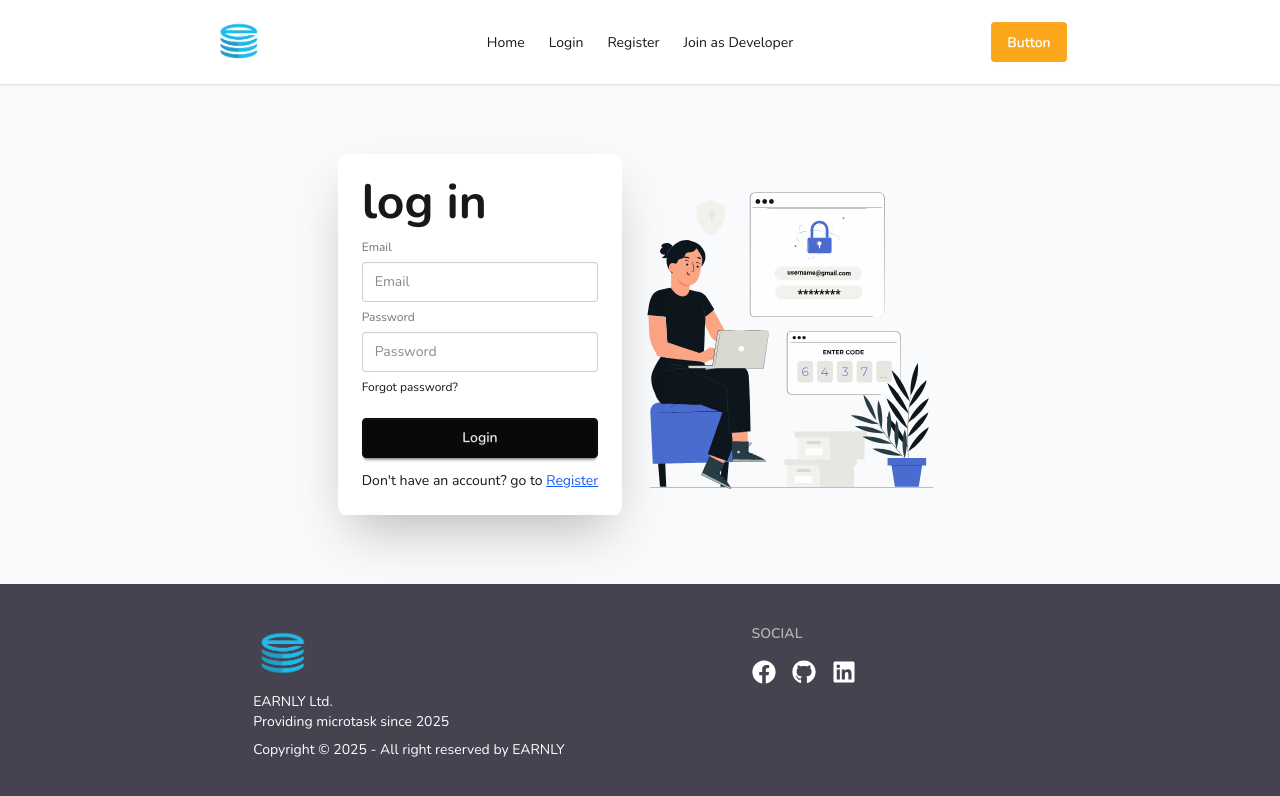
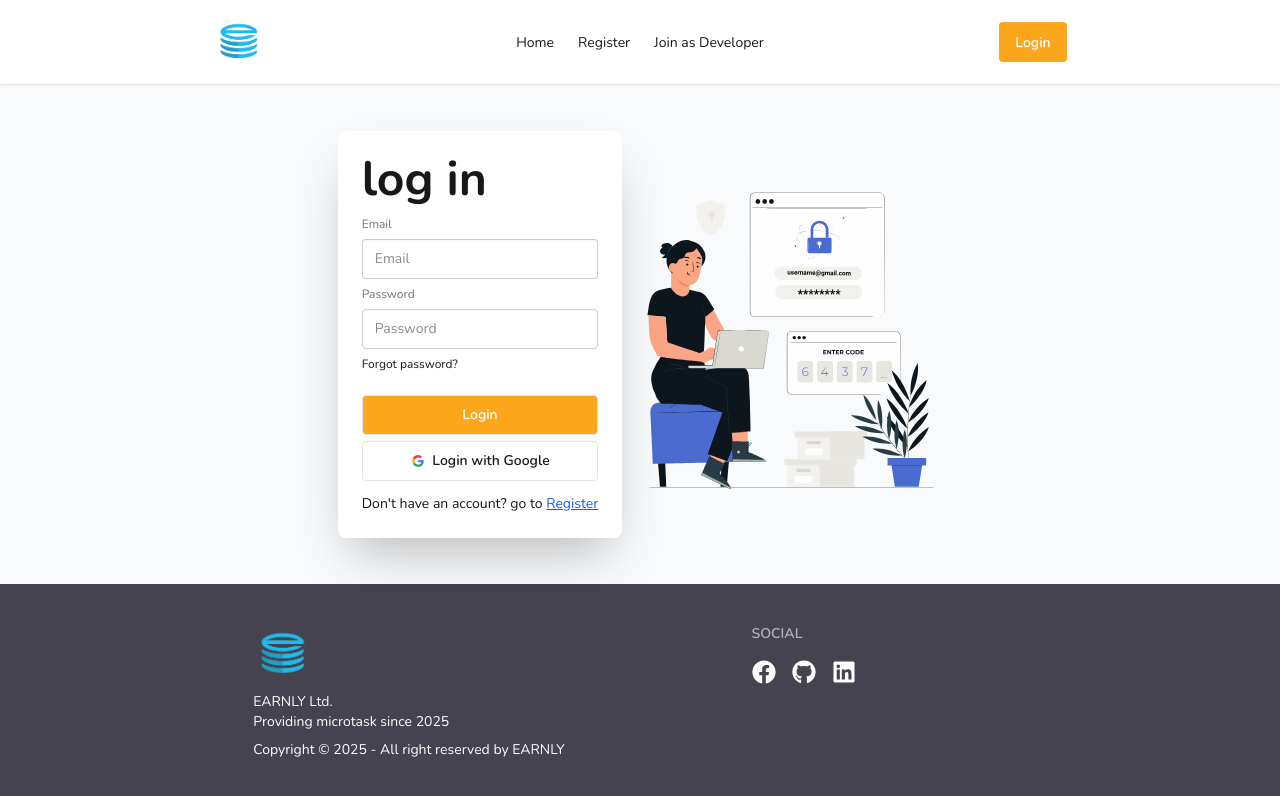
Before and after one commit to abdulkader33447/a12-earnly-client, a React (Vite) app: page /login in a window 1280 px wide. Shown: the top 796 px of the page. Built offline with nearby package versions, Linux system fonts and the light colour scheme; no server answers.

Commit message:
impliment existing user login functionality with swal

```diff
--- a/package.json
+++ b/package.json
@@ -21,6 +21,7 @@
     "react-icons": "^5.5.0",
     "react-responsive-carousel": "^3.2.23",
     "react-router": "^7.6.3",
+    "sweetalert2": "^11.22.2",
     "swiper": "^11.2.10",
     "tailwindcss": "^4.1.11"
   },
--- a/src/Components/Navbar/Navbar.jsx
+++ b/src/Components/Navbar/Navbar.jsx
@@ -1,19 +1,29 @@
 import React from "react";
 import logo from "../../assets/uh56knr8oel574nn6apb-removebg-preview.png";
 import { Link, NavLink } from "react-router";
+import useAuth from "../../Hooks/useAuth";
+import Swal from "sweetalert2";
 
 const Navbar = () => {
+  const { user, logOut } = useAuth();
+  // console.log(user);
   const links = (
     <>
       <li>
         <NavLink to="/">Home</NavLink>
       </li>
-      <li>
-        <NavLink to="/login">Login</NavLink>
-      </li>
-      <li>
-        <NavLink to="/register">Register</NavLink>
-      </li>
+      {user ? (
+        <></>
+      ) : (
+        <>
+          {/* <li>
+            <NavLink to="/login">Login</NavLink>
+          </li> */}
+          <li>
+            <NavLink to="/register">Register</NavLink>
+          </li>
+        </>
+      )}
       <li>
         <a
           href="https://github.com/Programming-Hero-Web-Course4/b11a12-client-side-abdulkader33447"
@@ -24,6 +34,22 @@ const Navbar = () => {
       </li>
     </>
   );
+
+  const handleLogOut = () => {
+    logOut()
+      .then(() => {
+        Swal.fire({
+          position: "top-end",
+          icon: "success",
+          title: "sign out user",
+          showConfirmButton: false,
+          timer: 2500,
+        });
+      })
+      .catch((error) => {
+        console.error(error);
+      });
+  };
   return (
     <div className="">
       <div className="navbar bg-base-100 navbar-sticky shadow-sm  px-0">
@@ -62,9 +88,9 @@ const Navbar = () => {
             <ul className="menu menu-horizontal px-1">{links}</ul>
           </div>
           <div className="navbar-end">
-            <a className="btn bg-[#fca61b] hover:bg-[#f7a20a] border-none text-white">
-              Button
-            </a>
+            <button className="btn bg-[#fca61b] hover:bg-[#f7a20a] border-none text-white">
+              {user ? <Link onClick={handleLogOut}>Log Out</Link> : <Link to="/login">Login</Link>}
+            </button>
           </div>
         </div>
       </div>
--- a/src/Context/AuthProvider.jsx
+++ b/src/Context/AuthProvider.jsx
@@ -3,7 +3,7 @@ import { AuthContext } from "./Authcontext";
 import {
   createUserWithEmailAndPassword,
   onAuthStateChanged,
-  signInWithCredential,
+  signInWithEmailAndPassword,
   signOut,
 } from "firebase/auth";
 import { auth } from "../firebase/firebase.init";
@@ -20,7 +20,7 @@ const AuthProvider = ({ children }) => {
   //login user
   const logIn = (email, password) => {
     setLoading(true);
-    return signInWithCredential(auth, email, password);
+    return signInWithEmailAndPassword(auth, email, password);
   };
 
   //logOut
@@ -33,6 +33,7 @@ const AuthProvider = ({ children }) => {
   useEffect(() => {
     const unSubscribe = onAuthStateChanged(auth, (currentUser) => {
       setUser(currentUser);
+      // console.log("user in on auth state",currentUser);
       setLoading(false);
     });
     return () => {
--- a/src/Pages/Authentication/LogIn/LogIn.jsx
+++ b/src/Pages/Authentication/LogIn/LogIn.jsx
@@ -1,10 +1,44 @@
 import React from "react";
 import lottieLog from "../../../assets/lotties/lottiLogin.json";
 import Lottie from "lottie-react";
-import { Link } from "react-router";
+import { Link, useLocation, useNavigate } from "react-router";
 import { motion } from "framer-motion";
+import useAuth from "../../../Hooks/useAuth";
+import { useForm } from "react-hook-form";
+import Swal from "sweetalert2";
 
 const LogIn = () => {
+  const { logIn } = useAuth();
+
+  const {
+    register,
+    formState: { errors },
+    handleSubmit,
+  } = useForm();
+
+  const navigate = useNavigate();
+  const location = useLocation();
+  const from = location.state?.from || "/";
+
+  const onSubmit = (data) => {
+    console.log("log form submitted");
+    logIn(data.email, data.password)
+      .then((result) => {
+        Swal.fire({
+          position: "top-end",
+          icon: "success",
+          title: "Sign in successfully!",
+          showConfirmButton: false,
+          timer: 3000,
+        });
+        navigate(from);
+        console.log(result);
+      })
+      .catch((error) => {
+        console.error(error);
+      });
+  };
+
   return (
     <div className="">
       <div className="min-h-[calc(100vh-300px)] lg:w-8/12 md:w-9/12 w-11/12 mx-auto flex flex-col lg:flex-row-reverse py-10 items-center justify-center gap-5">
@@ -30,24 +64,71 @@ const LogIn = () => {
           >
             <div className="card-body">
               <h1 className="text-5xl font-bold">log in</h1>
+              <form onSubmit={handleSubmit(onSubmit)}>
                 <fieldset className="fieldset">
+                  {/* email */}
                   <label className="label">Email</label>
                   <input
                     type="email"
                     className="input w-full"
                     placeholder="Email"
+                    {...register("email", { required: true })}
                   />
+                  {errors.email?.type === "required" && (
+                    <p className="text-red-500">email is required</p>
+                  )}
+
+                  {/* password */}
                   <label className="label">Password</label>
                   <input
                     type="password"
                     className="input w-full"
                     placeholder="Password"
+                    {...register("password", { required: true })}
                   />
+                  {errors.password?.type === "required" && (
+                    <p className="text-red-500">password is required</p>
+                  )}
                   <div>
                     <a className="link link-hover">Forgot password?</a>
                   </div>
-                <button className="btn btn-neutral mt-4">Login</button>
+                  <button className="btn shadow-none bg-[#fca61b] hover:bg-[#f7a20a] text-white mt-4">
+                    Login
+                  </button>
+                  {/* Google */}
+                  <button className="btn shadow-none hover:bg-[#fca61b] hover:text-white bg-white border-[#e5e5e5]">
+                    <svg
+                      aria-label="Google logo"
+                      width="16"
+                      height="16"
+                      xmlns="http://www.w3.org/2000/svg"
+                      viewBox="0 0 512 512"
+                      className="rounded-full"
+                    >
+                      <g>
+                        <path d="m0 0H512V512H0" fill="#fff"></path>
+                        <path
+                          fill="#34a853"
+                          d="M153 292c30 82 118 95 171 60h62v48A192 192 0 0190 341"
+                        ></path>
+                        <path
+                          fill="#4285f4"
+                          d="m386 400a140 175 0 0053-179H260v74h102q-7 37-38 57"
+                        ></path>
+                        <path
+                          fill="#fbbc02"
+                          d="m90 341a208 200 0 010-171l63 49q-12 37 0 73"
+                        ></path>
+                        <path
+                          fill="#ea4335"
+                          d="m153 219c22-69 116-109 179-50l55-54c-78-75-230-72-297 55"
+                        ></path>
+                      </g>
+                    </svg>
+                    Login with Google
+                  </button>
                 </fieldset>
+              </form>
               <p>
                 Don't have an account? go to{" "}
                 <Link className="text-blue-600 underline" to="/register">
--- a/src/Pages/Authentication/Register/Register.jsx
+++ b/src/Pages/Authentication/Register/Register.jsx
@@ -1,19 +1,42 @@
 import React from "react";
 import lottieRegister from "../../../assets/lotties/lottieRegister.json";
 import Lottie from "lottie-react";
-import { Link } from "react-router";
+import { Link, useLocation, useNavigate } from "react-router";
 import { motion } from "framer-motion";
 import { useForm } from "react-hook-form";
+import useAuth from "../../../Hooks/useAuth";
+import Swal from "sweetalert2";
 
 const Register = () => {
+  const { createUser } = useAuth();
   const {
     register,
     handleSubmit,
     formState: { errors },
   } = useForm();
 
+  const location = useLocation();
+  const navigate = useNavigate();
+  const from = location.state?.from || "/";
+
   const onSubmit = (data) => {
-    console.log("register form submitted", data);
+    createUser(data.email, data.password)
+      // console.log("register form submitted", data);
+      // console.log(createUser);
+      .then((result) => {
+        Swal.fire({
+          position: "top-end",
+          icon: "success",
+          title: "Signed Up successfully!",
+          showConfirmButton: false,
+          timer: 3000,
+        });
+        navigate(from);
+        console.log(result.user);
+      })
+      .catch((error) => {
+        console.error(error);
+      });
   };
   return (
     <div className="min-h-[calc(100vh-300px)] lg:w-8/12 md:w-9/12 w-11/12 mx-auto flex flex-col lg:flex-row-reverse py-10 items-center justify-center gap-5">
@@ -53,8 +76,9 @@ const Register = () => {
                 <p className="text-red-500">name is required</p>
               )}
 
+              {/* option */}
               <label className="label">SignUp as a</label>
-              <select className="p-2 border border-gray-300 rounded-sm">
+              <select className="p-[10px] border border-gray-300 rounded-sm">
                 <option>Buyer</option>
                 <option>Worker</option>
               </select>
```
Also changed, not shown: 1 other file (tests, documents, lock files or other folders). Lines whose indentation alone changed are shown as unchanged.
